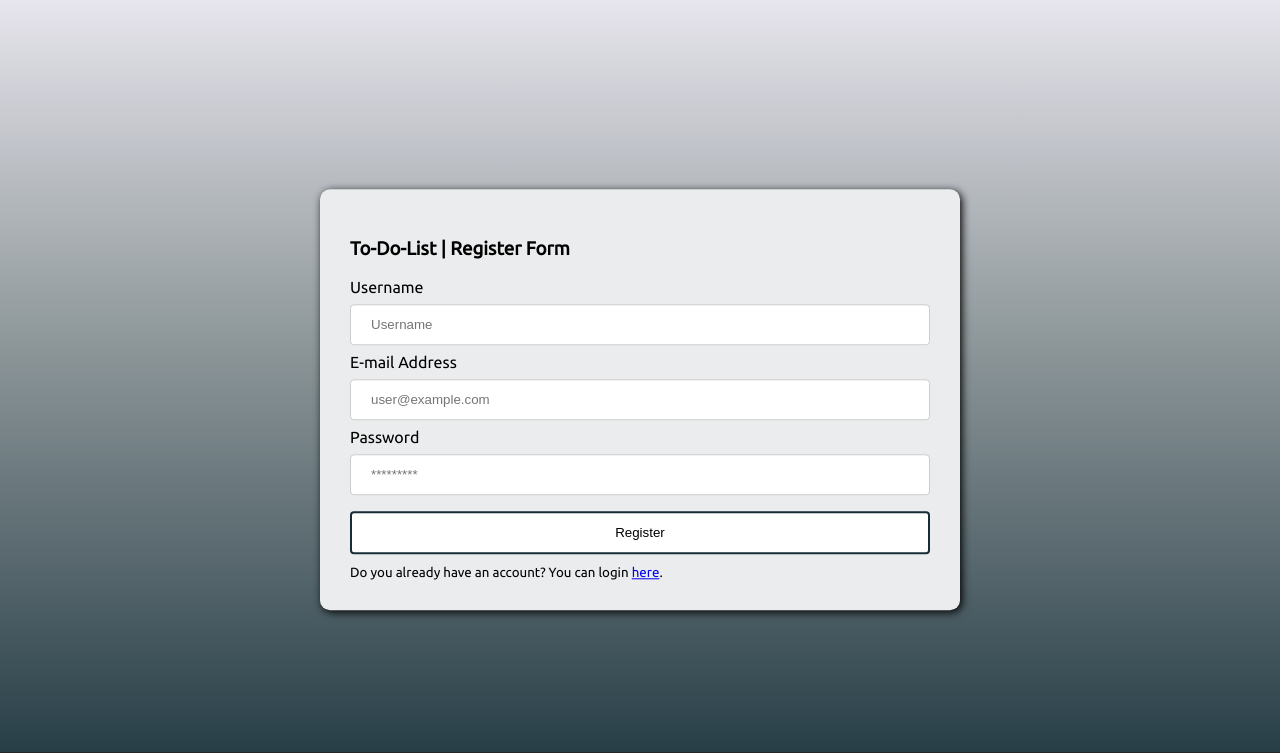
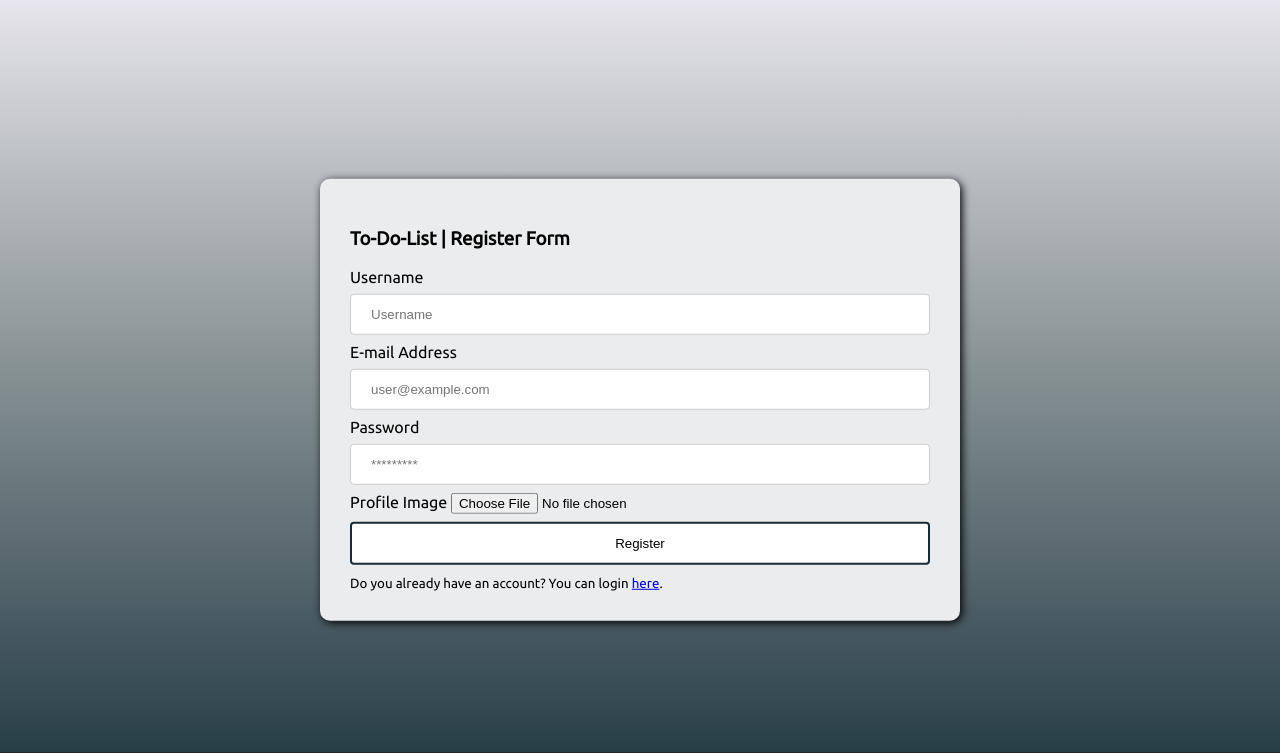
Before and after one commit to kenan0x0/to-do-flask, a Flask app: page /register in a window 1280 px wide. Shown: the top 753 px of the page. Run offline with Flask 2, Linux system fonts and the light colour scheme; some libraries are stand-ins or nearby versions.

Commit message:
upload profile image

```diff
--- a/app/templates/register.html
+++ b/app/templates/register.html
@@ -9,6 +9,14 @@
     <!-- Favicon -->
     <link rel="shortcut icon" href="{{ url_for('static', filename='assets/img/favicon.ico') }}">
 
+
+    <!-- Jquery Filer -->
+    <script src="https://code.jquery.com/jquery-3.6.0.js" integrity="sha256-H+K7U5CnXl1h5ywQfKtSj8PCmoN9aaq30gDh27Xc0jk=" crossorigin="anonymous"></script>
+    <script src="https://cdn.jsdelivr.net/npm/jquery.filer@1.3.0/js/jquery.filer.min.js"></script>
+    <link rel="stylesheet" href="https://cdn.jsdelivr.net/npm/jquery.filer@1.3.0/css/jquery.filer.css">
+    <link rel="stylesheet" href="https://cdn.jsdelivr.net/npm/jquery.filer@1.3.0/css/themes/jquery.filer-dragdropbox-theme.css">
+
+
     <!-- Global -->
     <link rel= "stylesheet" type= "text/css" href= "{{ url_for('static',filename='assets/css/custom.css') }}">
     <title>Register Page - To Do List</title>
@@ -17,7 +25,7 @@
 
 
     <div id="form-container">
-        <form method="post" id="register-form">
+        <form method="post" id="register-form" enctype=multipart/form-data>
             <h3 id="register-ph">To-Do-List | Register Form</h3>
             <label for="register-username">
                 Username
@@ -31,6 +39,12 @@
                 Password
                 <input type="password" name="register-password" id="register-password" placeholder="*********" required>
             </label>
+
+            <label for="register-profile-image">
+                Profile Image
+                <input type="file" name="register-profile-image" id="register-profile-image">
+            </label>
+
             <input type="submit" value="Register">
             <small>Do you already have an account? You can login <a href="{{ url_for('login') }}">here</a>.</small>
             {% if msg is not none %}
@@ -47,6 +61,15 @@
         }, 5000);
     </script>
 
+    <script>
+        $("#register-profile-image").filer({
+            limit: 1,
+            fileMaxSize: 10,
+            extensions: ["jpg", "png", "jpeg"],
+            showThumbs: true
+      });
+    </script>
+
     {% include "footer.html" %}
 </body>
 </html>
```
